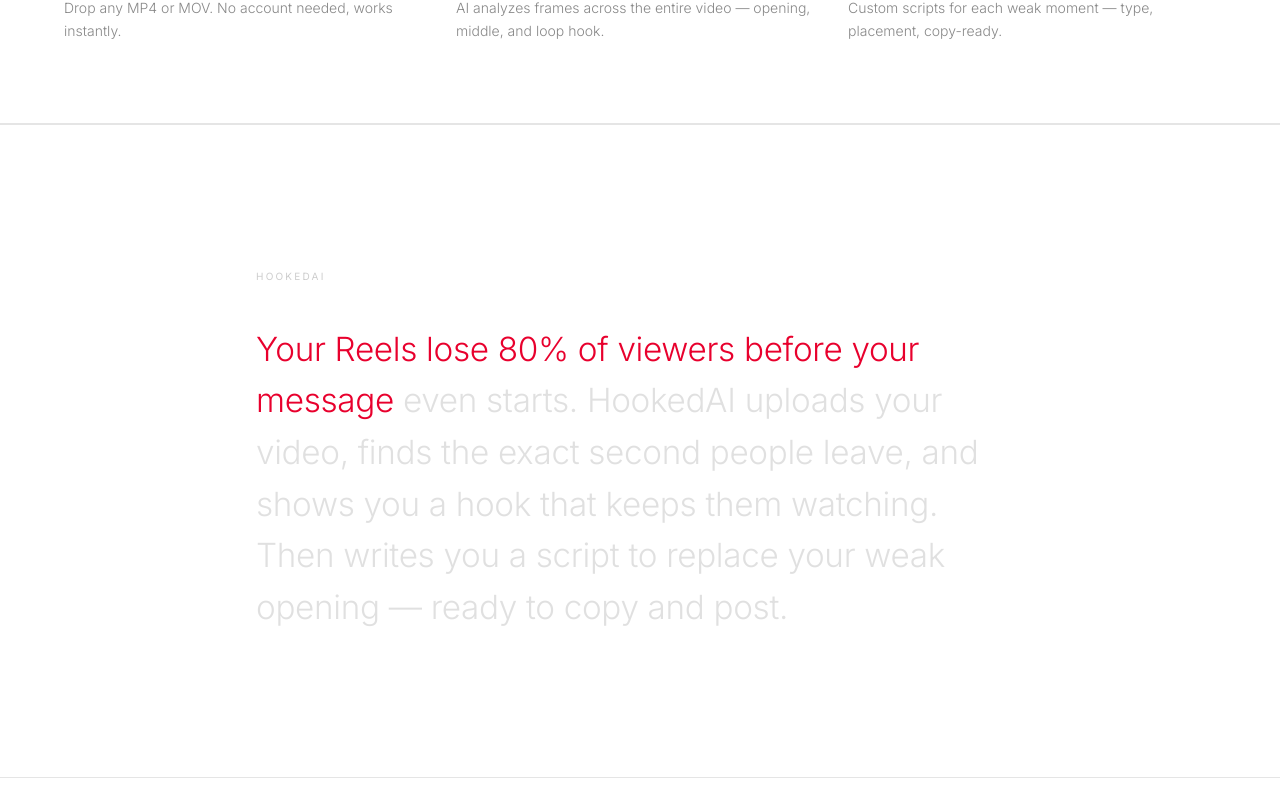
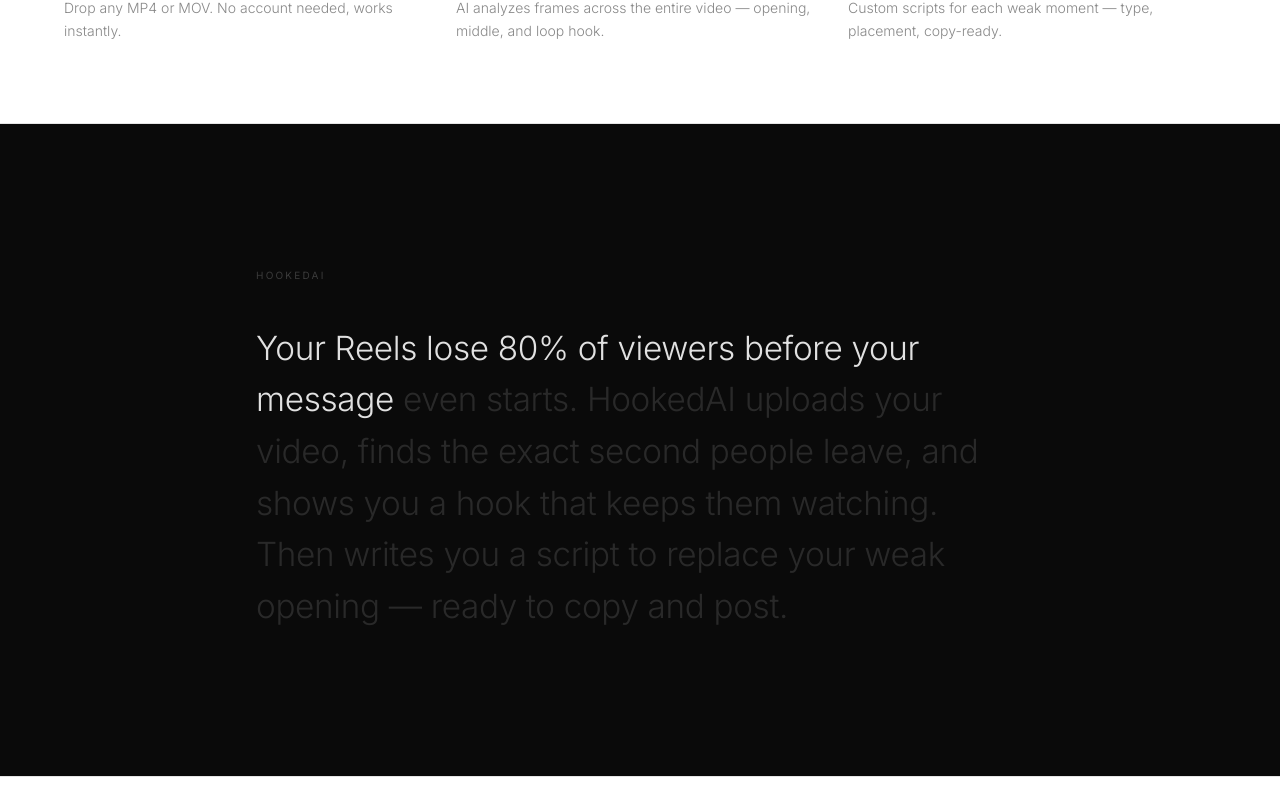
Before and after one commit to bimogg/Hooked.AI, a Next.js app: page / in a window 1280 px wide. Shown: the part 2179-2980 px from the top of the page. Built offline with nearby package versions, Linux system fonts and the light colour scheme; no server answers.

Commit message:
Revert "feat: scroll text section white bg with red animated text"
This reverts commit c7ae3c1e8d17fedcb712f0de00c665e28512dddf.

```diff
--- a/components/HomeContent.tsx
+++ b/components/HomeContent.tsx
@@ -40,7 +40,7 @@
         const lit = progress > threshold + 0.02;
         return (
           <span key={i} style={{
-            color: lit ? '#e8002d' : 'rgba(0,0,0,0.12)',
+            color: lit ? 'rgba(255,255,255,0.88)' : 'rgba(255,255,255,0.13)',
             transition: 'color 0.4s ease',
           }}>{word}{' '}</span>
         );
@@ -236,9 +236,9 @@
 
 
       {/* ── ABOUT TEXT ── */}
-      <section className="bg-white px-6 md:px-12 py-24 md:py-36 border-t border-black/10">
+      <section className="bg-[#0a0a0a] px-6 md:px-12 py-24 md:py-36">
         <div className="max-w-3xl mx-auto">
-          <p className="text-[10px] text-black/20 uppercase tracking-[0.22em] mb-10">HookedAI</p>
+          <p className="text-[10px] text-white/20 uppercase tracking-[0.22em] mb-10">HookedAI</p>
           <ScrollText text="Your Reels lose 80% of viewers before your message even starts. HookedAI uploads your video, finds the exact second people leave, and shows you a hook that keeps them watching. Then writes you a script to replace your weak opening — ready to copy and post." />
         </div>
       </section>
```
